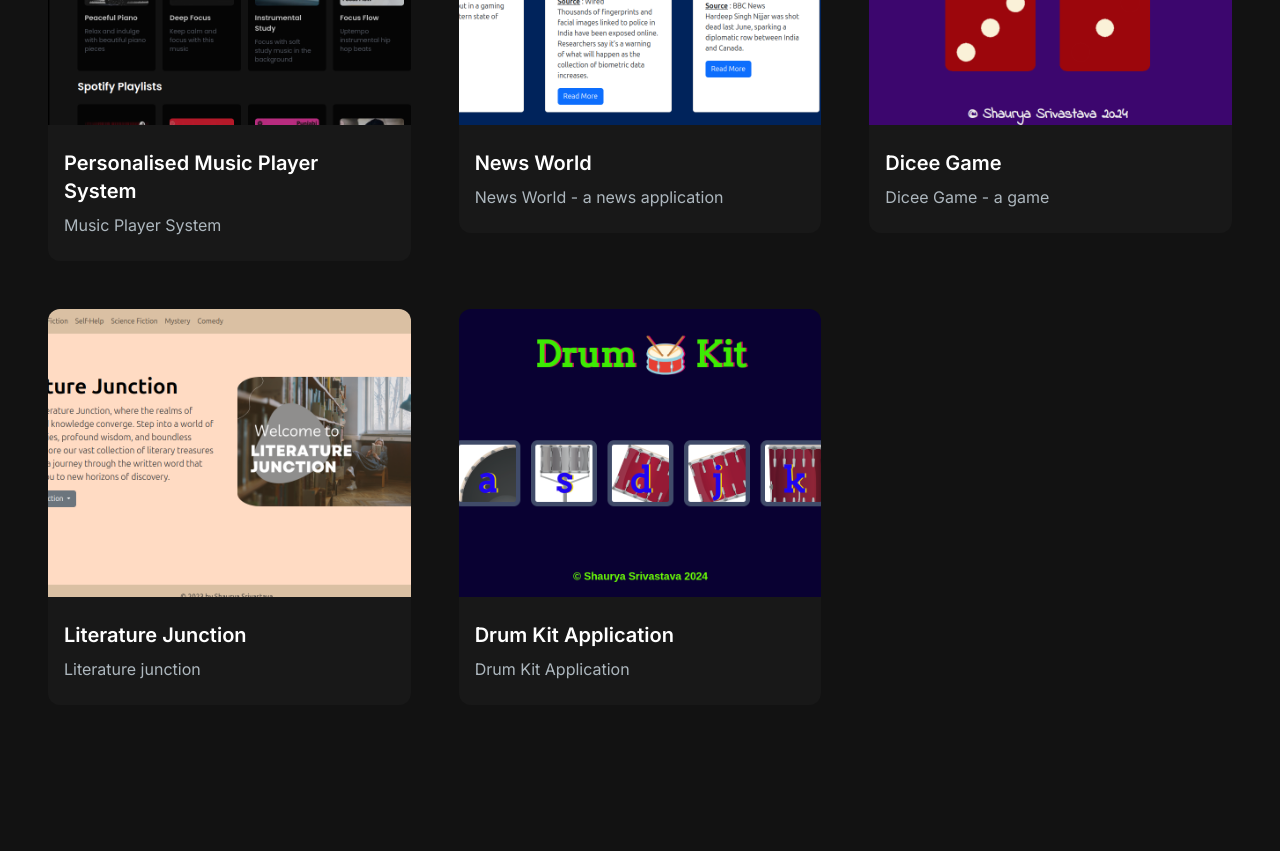
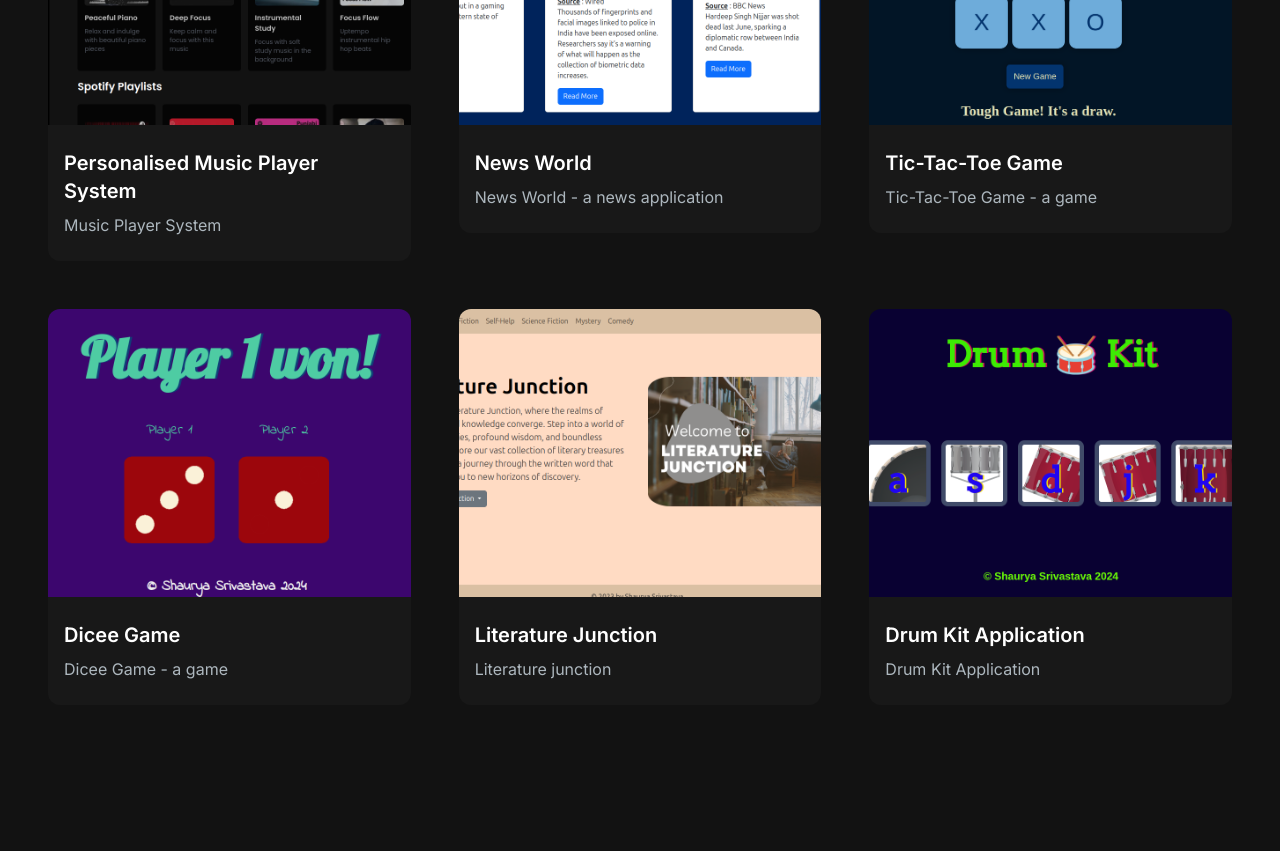
Before and after one commit to ss-coder30/Shaurya-Next-Portfolio, a Next.js app: page / in a window 1280 px wide. Shown: the part 1640-2491 px from the top of the page. Built offline with nearby package versions, Linux system fonts and the light colour scheme.

Commit message:
project added

```diff
--- a/app/components/HeroSection.jsx
+++ b/app/components/HeroSection.jsx
@@ -50,7 +50,7 @@ const HeroSection = () => {
                 </button>
               </a>
 
-              <a href="https://drive.google.com/file/d/12w_lzXihtYuH5IsGzmpg12mONzI3Tl7f/view?usp=sharing">
+              <a href="https://drive.google.com/file/d/1uniKyseRm6eI4TnG3r_T0fnXQgQ8nsfl/view?usp=drive_link">
                 <button className="px-1 py-1 w-full sm:w-fit rounded-full bg-gradient-to-br from-red-500 to-secondary-600 via-primary-400 hover:bg-slate-800 mt-3">
                   <span className="block bg-[#121212] hover:bg-slate-800 rounded-full px-5 py-2">
                     Download CV
--- a/app/components/ProjectsSection.jsx
+++ b/app/components/ProjectsSection.jsx
@@ -6,6 +6,7 @@ import newsWorldImage from "../../public/images/projects/Newsworld.png";
 import diceeGameImage from "../../public/images/projects/diceeGame.png";
 import literatureJunctionImage from "../../public/images/projects/literatureJunction.png";
 import drumkitImage from "../../public/images/projects/drumkit.png";
+import ticTacToe from "../../public/images/projects/ticTacToe.png";
 import { useRef } from "react";
 import { motion, useInView } from "framer-motion";
 
@@ -28,6 +29,14 @@ const projectsData = [
   },
   {
     id: 3,
+    title: "Tic-Tac-Toe Game",
+    description: "Tic-Tac-Toe Game - a game",
+    image: ticTacToe,
+    gitUrl: "https://github.com/ss-coder30/Tic-Tac-Toe",
+    previewUrl: "https://ss-coder30.github.io/Tic-Tac-Toe/",
+  },
+  {
+    id: 4,
     title: "Dicee Game",
     description: "Dicee Game - a game",
     image: diceeGameImage,
@@ -35,7 +44,7 @@ const projectsData = [
     previewUrl: "https://dice-game-ss-coder30.vercel.app/",
   },
   {
-    id: 4,
+    id: 5,
     title: "Literature Junction",
     description: "Literature junction",
     image: literatureJunctionImage,
@@ -43,7 +52,7 @@ const projectsData = [
     previewUrl: "https://literature-junction.vercel.app/",
   },
   {
-    id: 5,
+    id: 6,
     title: "Drum Kit Application",
     description: "Drum Kit Application ",
     image: drumkitImage,
```
Also changed, not shown: public/images/projects/ticTacToe.png (added).
